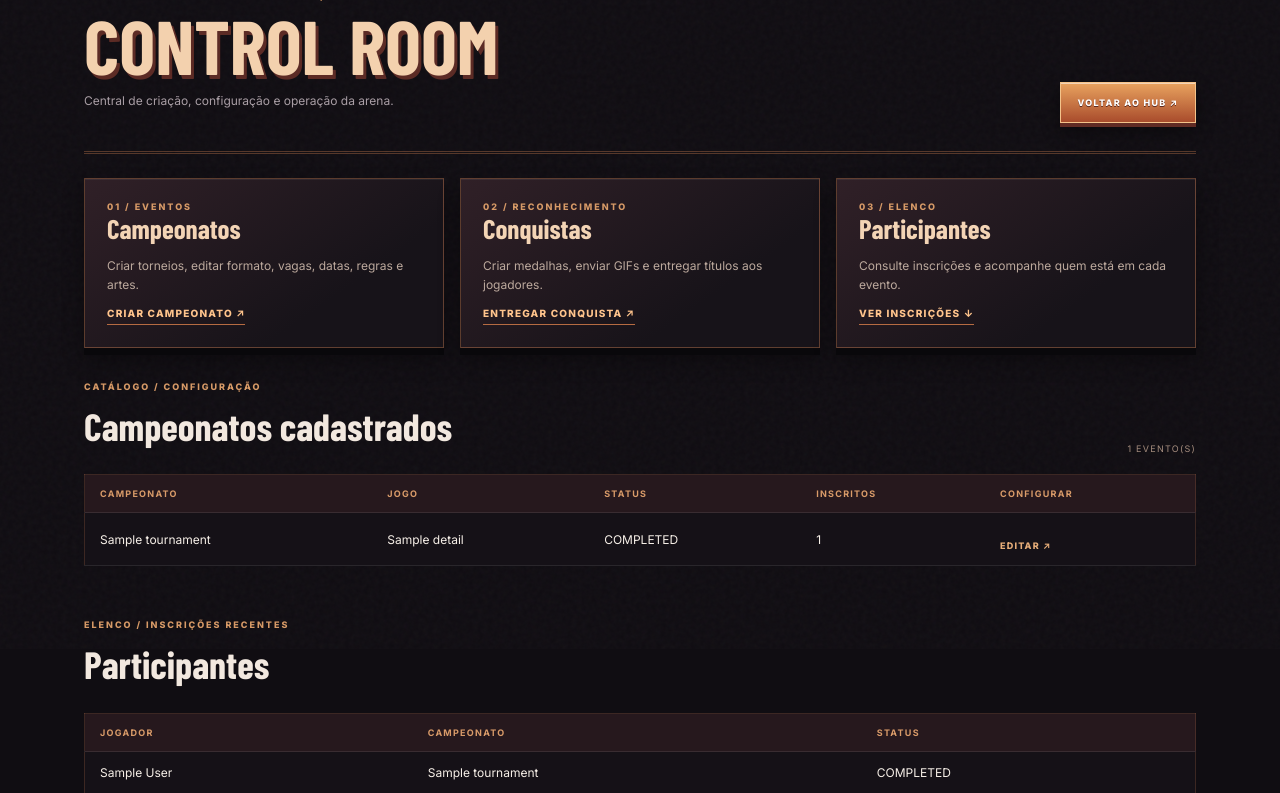
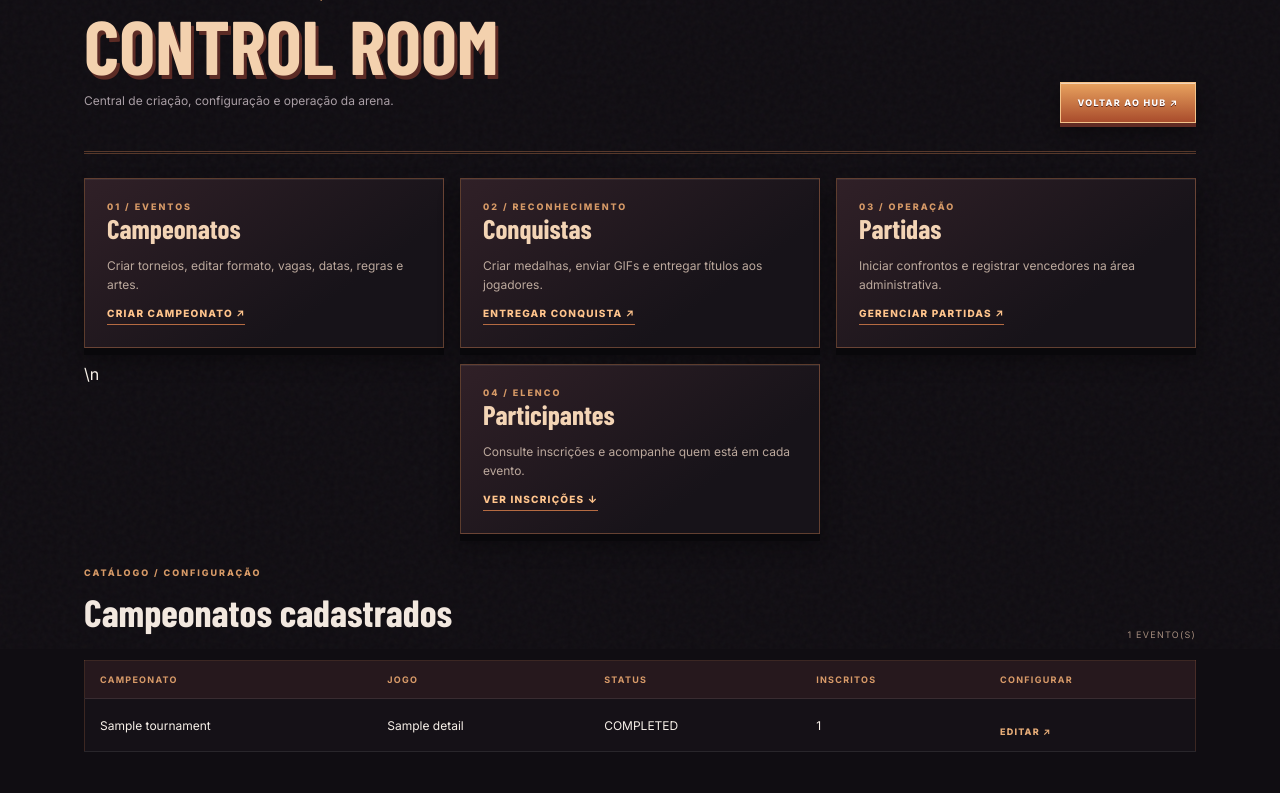
Before and after one commit to AqueleSales/Ultimate-Bazinga-Championship, a Flask app: page /admin in a window 1280 px wide. Shown: the part 151-944 px from the top of the page. Run offline with Flask 3, Linux system fonts and the light colour scheme; the visitor is signed in with stand-in values (Sample User, id 1); tables that the repository leaves empty hold one stand-in row (values such as "Sample post"); grey boxes marked "Sample" are stand-in pictures; some web fonts are replaced.

Commit message:
Add match operations entry to Control Room

```diff
--- a/bazinga/templates/admin.html
+++ b/bazinga/templates/admin.html
@@ -3,7 +3,7 @@
 <div class="admin-grid">
 <article class="admin-tile"><span class="admin-eyebrow">01 / EVENTOS</span><strong>Campeonatos</strong><p>Criar torneios, editar formato, vagas, datas, regras e artes.</p><a href="{{ url_for('main.admin_new_tournament') }}">CRIAR CAMPEONATO ↗</a></article>
 <article class="admin-tile"><span class="admin-eyebrow">02 / RECONHECIMENTO</span><strong>Conquistas</strong><p>Criar medalhas, enviar GIFs e entregar títulos aos jogadores.</p><a href="{{ url_for('main.admin_new_achievement') }}">ENTREGAR CONQUISTA ↗</a></article>
-<article class="admin-tile"><span class="admin-eyebrow">03 / ELENCO</span><strong>Participantes</strong><p>Consulte inscrições e acompanhe quem está em cada evento.</p><a href="#participants">VER INSCRIÇÕES ↓</a></article></div>
+<article class="admin-tile"><span class="admin-eyebrow">03 / OPERAÇÃO</span><strong>Partidas</strong><p>Iniciar confrontos e registrar vencedores na área administrativa.</p><a href="{{ url_for('main.admin_matches') }}">GERENCIAR PARTIDAS ↗</a></article>\n<article class="admin-tile"><span class="admin-eyebrow">04 / ELENCO</span><strong>Participantes</strong><p>Consulte inscrições e acompanhe quem está em cada evento.</p><a href="#participants">VER INSCRIÇÕES ↓</a></article></div>
 <section class="hub-section"><div class="competition-section-heading"><div><span class="admin-eyebrow">CATÁLOGO / CONFIGURAÇÃO</span><h2>Campeonatos cadastrados</h2></div><span class="competition-count">{{ tournaments|length }} EVENTO(S)</span></div>
 <table class="admin-table"><thead><tr><th>CAMPEONATO</th><th>JOGO</th><th>STATUS</th><th>INSCRITOS</th><th>CONFIGURAR</th></tr></thead><tbody>{% for t in tournaments %}<tr><td>{{ t.title|e }}</td><td>{{ t.details.game_title if t.details else "—" }}</td><td>{{ t.status|upper }}</td><td>{{ t.registrations|length }}</td><td><a class="text-link" href="{{ url_for('main.admin_edit_tournament',tournament_id=t.id) }}">EDITAR ↗</a></td></tr>{% else %}<tr><td colspan="5">Nenhum campeonato cadastrado.</td></tr>{% endfor %}</tbody></table></section>
 <section class="hub-section" id="participants"><div class="competition-section-heading"><div><span class="admin-eyebrow">ELENCO / INSCRIÇÕES RECENTES</span><h2>Participantes</h2></div></div><table class="admin-table"><thead><tr><th>JOGADOR</th><th>CAMPEONATO</th><th>STATUS</th></tr></thead><tbody>{% for r in registrations %}<tr><td>{{ r.participant.display_name|e }}</td><td>{{ r.tournament.title|e }}</td><td>{{ r.status|upper }}</td></tr>{% else %}<tr><td colspan="3">Ainda não há inscrições.</td></tr>{% endfor %}</tbody></table></section>
```
